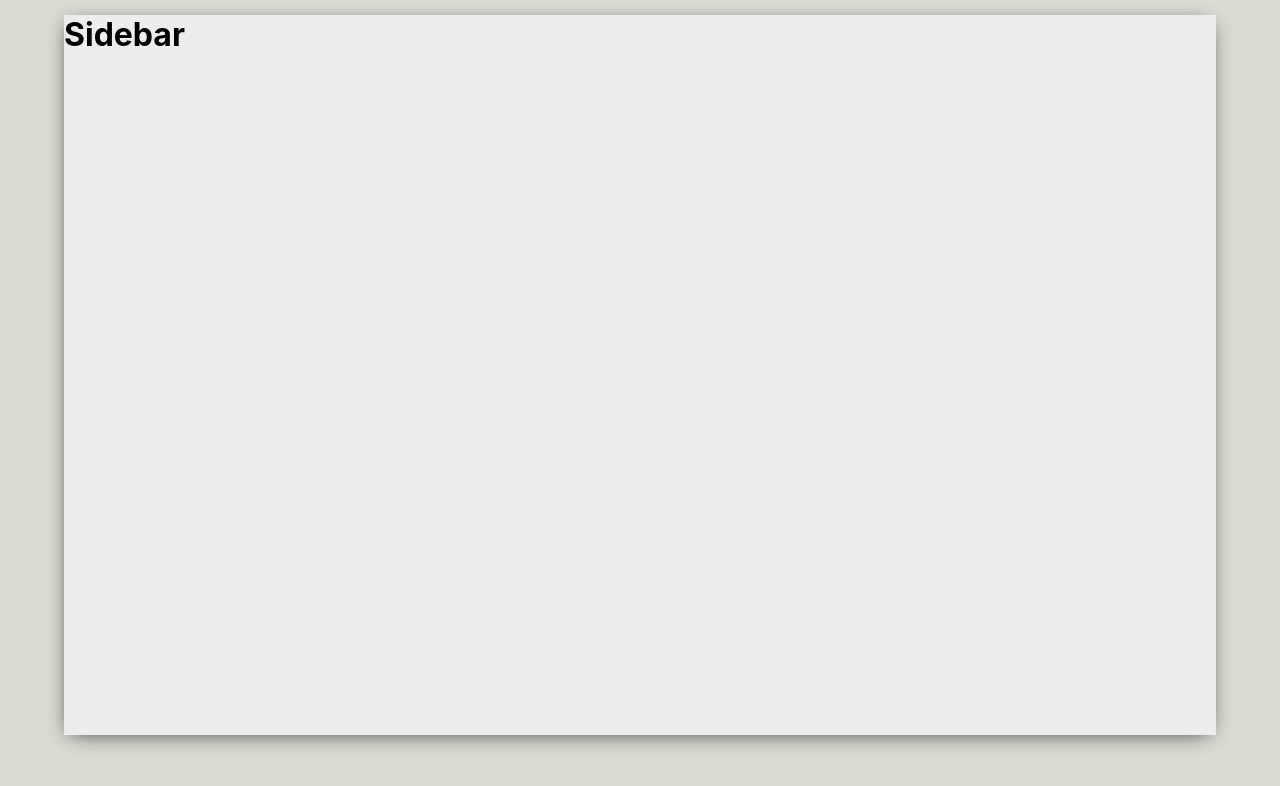
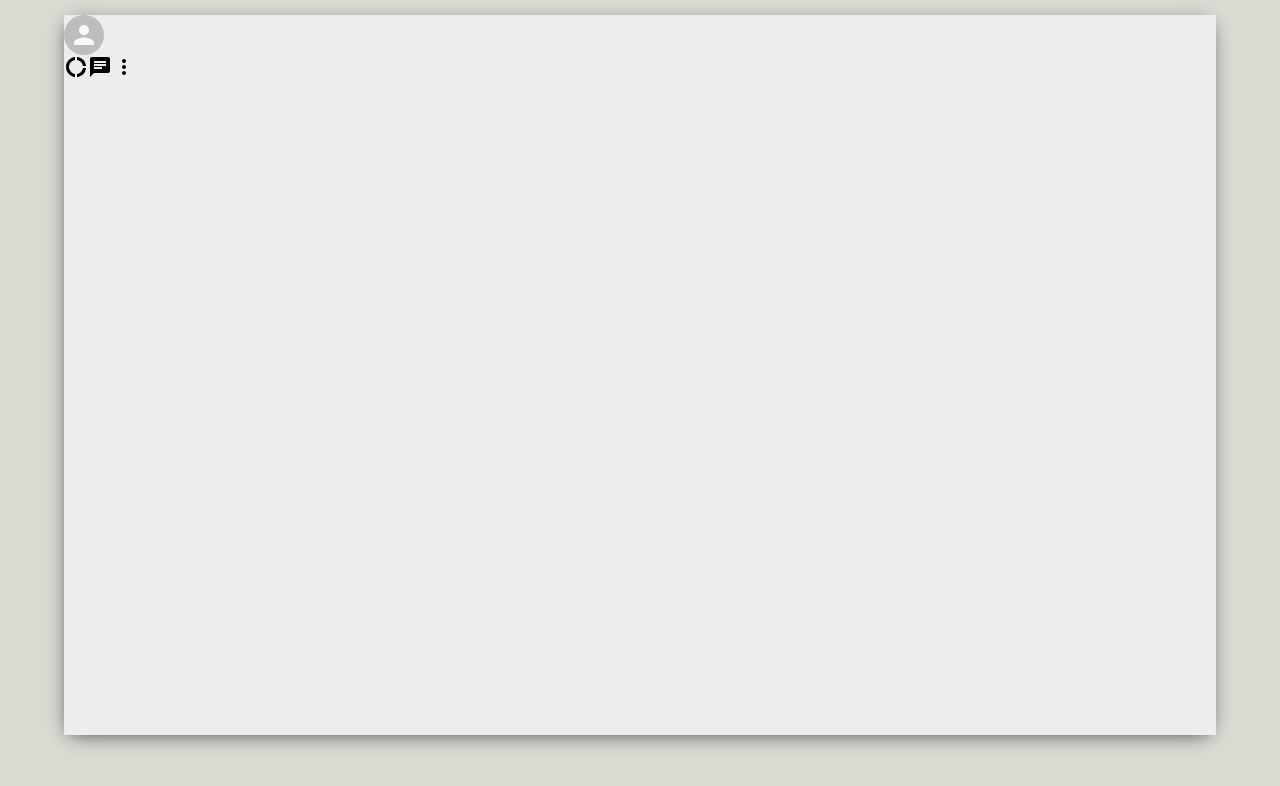
Before and after one commit to MunibaWq/whatsapp-clone, a React (Create React App) app: page / in a window 1280 px wide. Shown: the top 786 px of the page. Built offline with nearby package versions, Linux system fonts and the light colour scheme.

Commit message:
basic page divs added for structure outline, fixed emmet, installed material UI

```diff
--- a/package.json
+++ b/package.json
@@ -3,6 +3,8 @@
   "version": "0.1.0",
   "private": true,
   "dependencies": {
+    "@material-ui/core": "^4.11.3",
+    "@material-ui/icons": "^4.11.2",
     "@testing-library/jest-dom": "^5.11.4",
     "@testing-library/react": "^11.1.0",
     "@testing-library/user-event": "^12.1.10",
--- a/src/Sidebar.js
+++ b/src/Sidebar.js
@@ -1,9 +1,24 @@
 import React from "react";
+import "./Sidebar.css";
+
+import { Avatar } from "@material-ui/core";
+import DonutLargeIcon from "@material-ui/icons/DonutLarge";
+import MoreVertIcon from "@material-ui/icons/MoreVert";
+import ChatIcon from "@material-ui/icons/Chat";
 
 const Sidebar = () => {
   return (
     <div className="sidebar">
-      <h1>Sidebar</h1>
+      <div className="sidebar__header">
+        <Avatar />
+        <div className="sidebar__headerRight">
+          <DonutLargeIcon />
+          <ChatIcon />
+          <MoreVertIcon />
+        </div>
+      </div>
+      <div className="div sidebar__search"></div>
+      <div className="div sidebar__chats"></div>
     </div>
   );
 };
```
Also changed, not shown: 1 other file (tests, documents, lock files or other folders).
